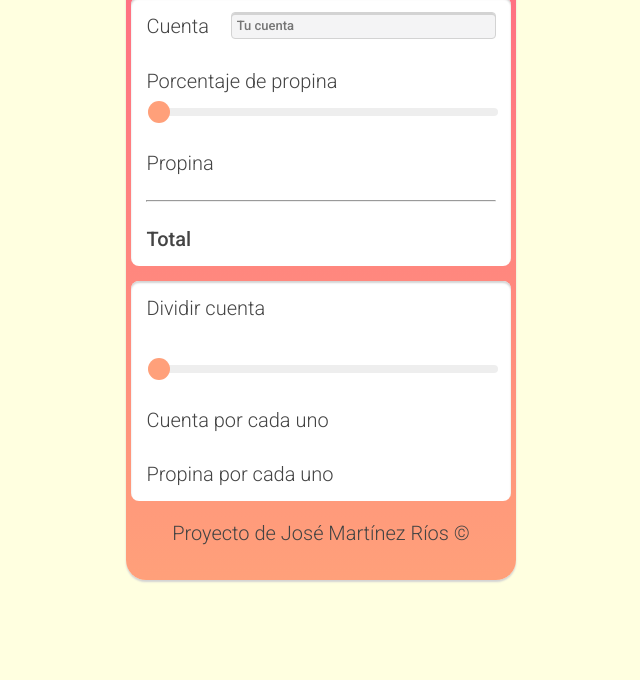
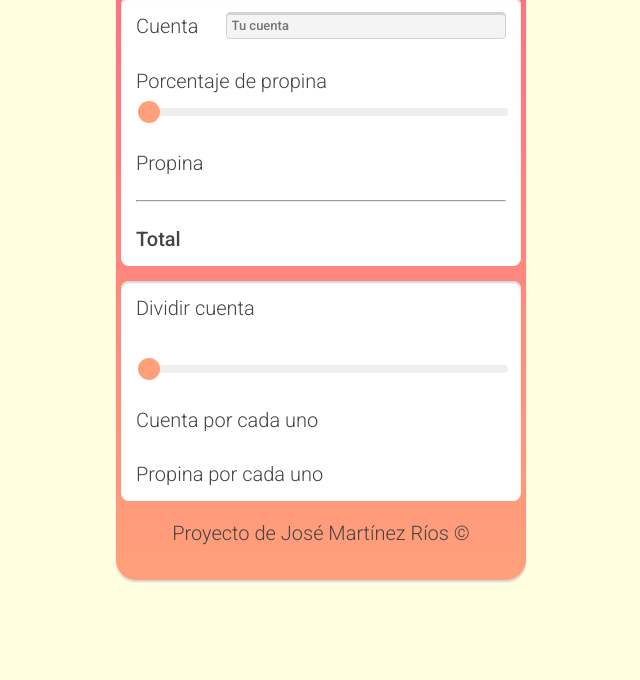
Before and after one commit to josemartzrios/tip-app, a plain HTML site: page index.html in a window 1280 px wide. Shown: the part 180-860 px from the top of the page, without its empty margins (319-959 px from the left). Drawn offline with Linux system fonts and the light colour scheme.

Commit message:
tamaño main box

```diff
--- a/styles.css
+++ b/styles.css
@@ -7,7 +7,7 @@ html{
 }
 
 main{
-    max-width: 30%;
+    max-width: 50vh;
     margin: 100px auto;
     background: linear-gradient(rgb(255, 107, 131), #ffa07a);
     padding: 10px 5px 15px 5px;
```
